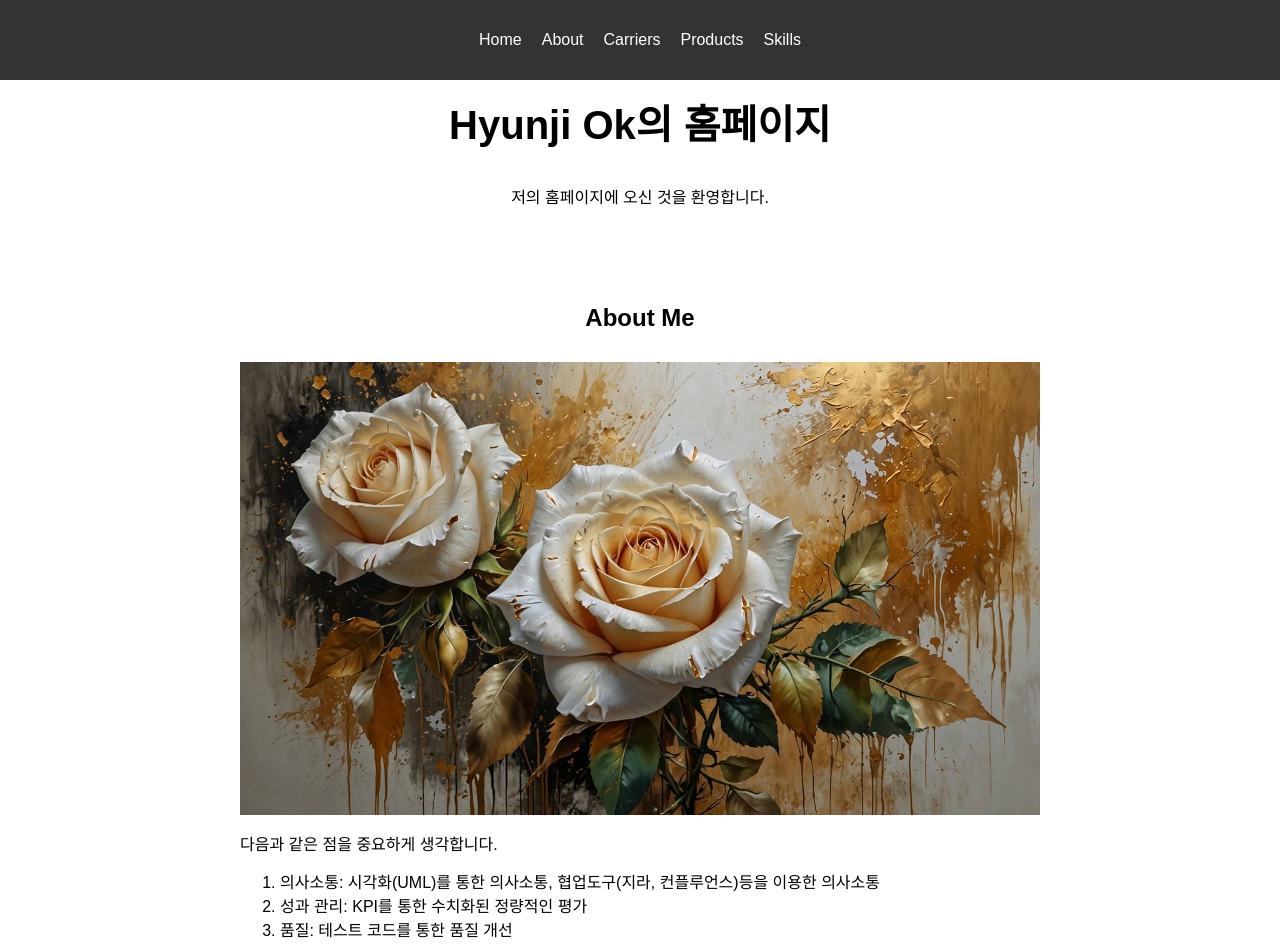
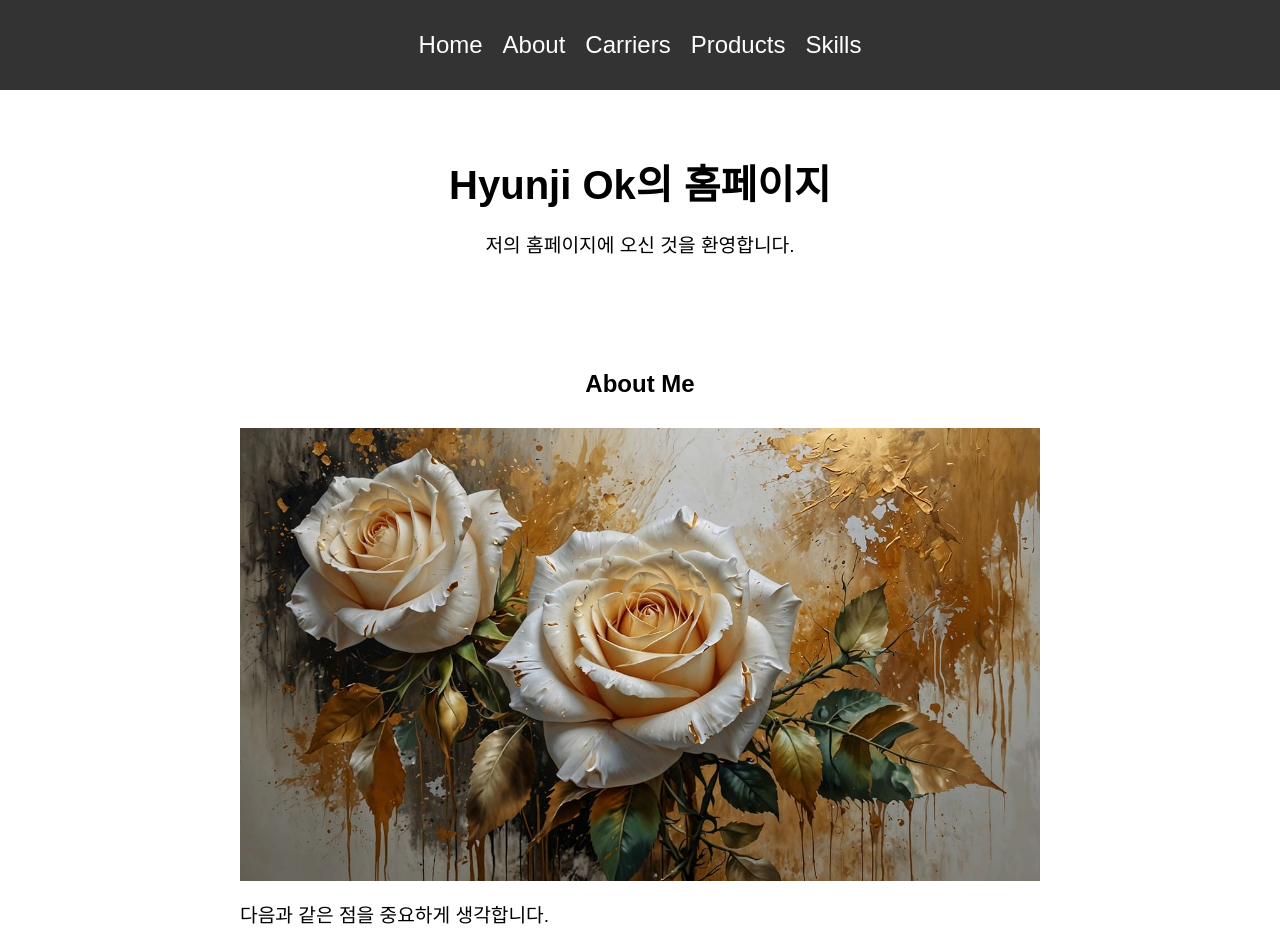
Before and after one commit to hyunji-ok/home, a React (Create React App) app: page /home/products/1 in a window 1280 px wide. Shown: the top 944 px of the page. Built offline with nearby package versions, Linux system fonts and the light colour scheme.

Commit message:
feat: layout 및 font size 수정

```diff
--- a/src/App.js
+++ b/src/App.js
@@ -68,6 +68,7 @@ const headerStyle = css`
   nav ul li {
     padding: 5px;
     margin: 0 5px;
+    font-size: 1.5rem;
   }
 
   nav a {
@@ -84,6 +85,7 @@ const headerStyle = css`
 const mainStyle = css`
   max-width: var(--max-width);
   margin: auto;
+  padding-top: 60px; // 고정 헤더를 위한 여백 추가
 
   section {
     padding: 60px 0 0;
--- a/src/components/About.js
+++ b/src/components/About.js
@@ -28,6 +28,9 @@ function About() {
 }
 
 const aboutStyle = css`
+  p {
+    font-size: 1.2rem;
+  }
   .about-item {
     width: 95%;
     margin: 0 auto;
@@ -40,7 +43,8 @@ const aboutStyle = css`
     display: block;
   }
   .about-text li {
-    line-height: 1.5rem;
+    font-size: 1.2rem;
+    line-height: 2.0rem;
   }
 `;
 
--- a/src/components/Carriers.js
+++ b/src/components/Carriers.js
@@ -39,7 +39,7 @@ const carriersStyle = css`
     margin: 10px;
     padding: 20px;
     width: 100%;
-    max-width: 300px;
+    max-width: 250px;
     & img {
       width: 90%;
       aspect-ratio: 2/1;
--- a/src/components/Home.js
+++ b/src/components/Home.js
@@ -16,6 +16,12 @@ function Home() {
 const homeStyle = css`
   h1 {
     font-size: 2.5rem;
+    margin-bottom: 1rem;
+  }
+
+  p {
+    font-size: 1.2rem;
+    margin-bottom: 2rem;
   }
 
   button {
--- a/src/components/Products.js
+++ b/src/components/Products.js
@@ -67,7 +67,7 @@ const productsStyle = css`
     margin: 10px;
     padding: 20px;
     width: 100%;
-    max-width: 300px;
+    max-width: 250px;
     & img {
       width: 90%;
       aspect-ratio: 2/1;
```
